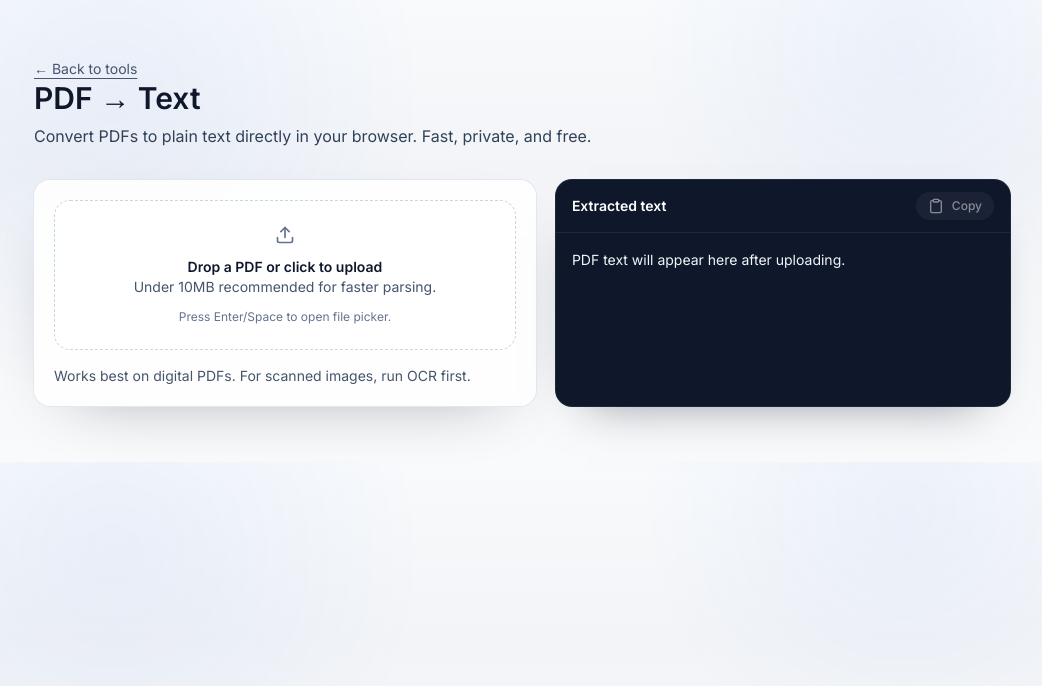
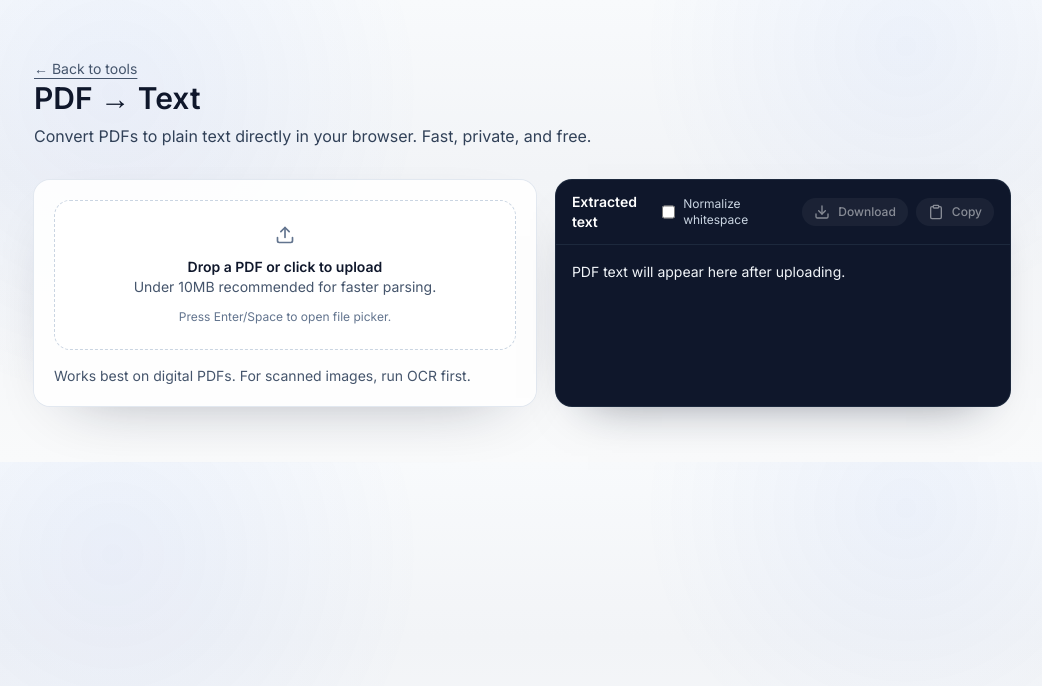
Before and after one commit to ChainPix/custom-website, a Next.js app: page /pdf-to-text in a window 1280 px wide. Shown: the top 686 px of the page, without its empty margins (118-1160 px from the left). Built offline with nearby package versions, Linux system fonts and the light colour scheme; no server answers.

Commit message:
Added download/clear/normalize options to PDF → Text:
New download button to save extracted text as .txt; clear button resets file/output/status.
“Normalize whitespace” toggle to clean line breaks in the extracted text.
Drag/drop, validation, and status updates remain intact; lint passes.

```diff
--- a/app/(tools)/pdf-to-text/client.tsx
+++ b/app/(tools)/pdf-to-text/client.tsx
@@ -2,7 +2,7 @@
 
 import Link from "next/link";
 import { useState } from "react";
-import { Check, Clipboard, Loader2, Upload } from "lucide-react";
+import { Check, Clipboard, Download, Loader2, RefreshCcw, Upload } from "lucide-react";
 
 export default function PdfToTextClient() {
   const [fileName, setFileName] = useState("");
@@ -12,6 +12,7 @@ export default function PdfToTextClient() {
   const [copied, setCopied] = useState(false);
   const [status, setStatus] = useState("Ready");
   const [isDragging, setIsDragging] = useState(false);
+  const [normalize, setNormalize] = useState(false);
 
   const MAX_SIZE_BYTES = 10 * 1024 * 1024; // 10MB
 
@@ -65,7 +66,8 @@ export default function PdfToTextClient() {
         pageTexts.push(strings);
       }
 
-      const combined = pageTexts.join("\n\n").trim();
+      const combinedRaw = pageTexts.join("\n\n").trim();
+      const combined = normalize ? normalizeText(combinedRaw) : combinedRaw;
       setOutput(combined || "No extractable text found in this PDF.");
       setStatus("Completed");
     } catch (err) {
@@ -85,6 +87,24 @@ export default function PdfToTextClient() {
     } catch (err) {
       console.error("Unable to copy", err);
     }
+  };
+
+  const handleDownload = () => {
+    if (!output) return;
+    const blob = new Blob([output], { type: "text/plain" });
+    const url = URL.createObjectURL(blob);
+    const a = document.createElement("a");
+    a.href = url;
+    a.download = (fileName || "extracted") + ".txt";
+    document.body.appendChild(a);
+    a.click();
+    document.body.removeChild(a);
+    URL.revokeObjectURL(url);
+  };
+
+  const normalizeText = (text: string) => {
+    const cleaned = text.replace(/\r\n/g, "\n").replace(/\n{3,}/g, "\n\n").trim();
+    return cleaned;
   };
 
   return (
@@ -149,7 +169,19 @@ export default function PdfToTextClient() {
                   <Loader2 className="h-4 w-4 animate-spin" />
                   Parsing
                 </span>
-              ) : null}
+              ) : (
+                <button
+                  onClick={() => {
+                    setFileName("");
+                    setOutput("");
+                    setError("");
+                    setStatus("Ready");
+                  }}
+                  className="text-xs font-semibold text-slate-500 underline underline-offset-4"
+                >
+                  Clear
+                </button>
+              )}
             </div>
           ) : null}
           {error ? (
@@ -166,6 +198,23 @@ export default function PdfToTextClient() {
         <div className="flex h-full flex-col rounded-2xl bg-slate-900 text-white shadow-[0_24px_48px_-32px_rgba(15,23,42,0.55)] ring-1 ring-slate-800">
           <div className="flex items-center justify-between border-b border-slate-800 px-4 py-3">
             <p className="text-sm font-semibold">Extracted text</p>
+            <div className="flex items-center gap-2">
+              <label className="flex items-center gap-2 text-xs text-slate-300">
+                <input
+                  type="checkbox"
+                  checked={normalize}
+                  onChange={(e) => setNormalize(e.target.checked)}
+                  className="h-3.5 w-3.5 rounded border-slate-500 bg-transparent text-white"
+                />
+                Normalize whitespace
+              </label>
+              <button
+                onClick={handleDownload}
+                className="flex items-center gap-2 rounded-full bg-white/10 px-3 py-1.5 text-xs font-medium transition hover:bg-white/20 disabled:opacity-50"
+                disabled={!output}
+              >
+                <Download className="h-4 w-4" aria-hidden /> Download
+              </button>
               <button
                 onClick={handleCopy}
                 className="flex items-center gap-2 rounded-full bg-white/10 px-3 py-1.5 text-xs font-medium transition hover:bg-white/20 disabled:opacity-50"
@@ -182,6 +231,7 @@ export default function PdfToTextClient() {
                 )}
               </button>
             </div>
+          </div>
           <div className="flex-1 overflow-auto p-4 text-sm leading-relaxed text-slate-100">
             <pre className="whitespace-pre-wrap break-words text-slate-100">
               {output || "PDF text will appear here after uploading."}
```
Lines whose indentation alone changed are shown as unchanged.
